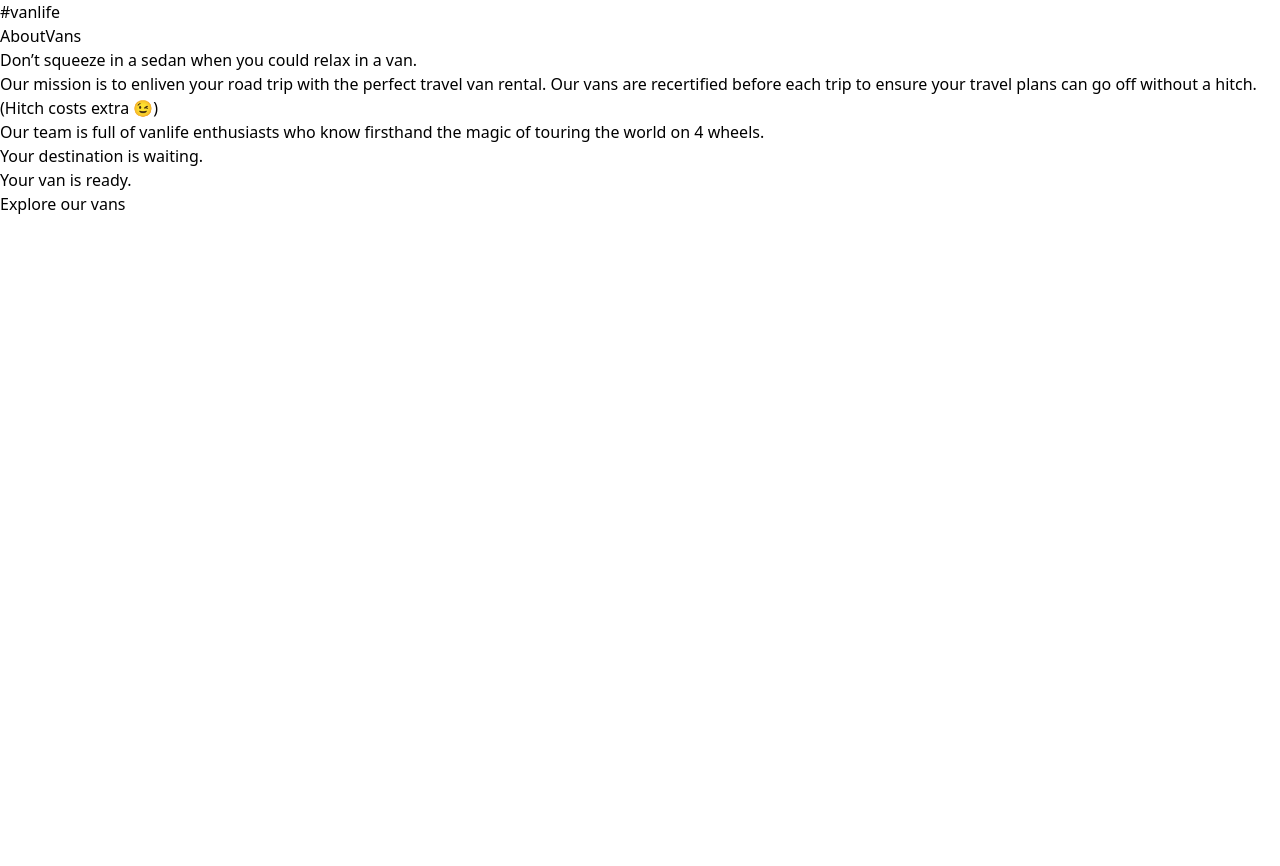
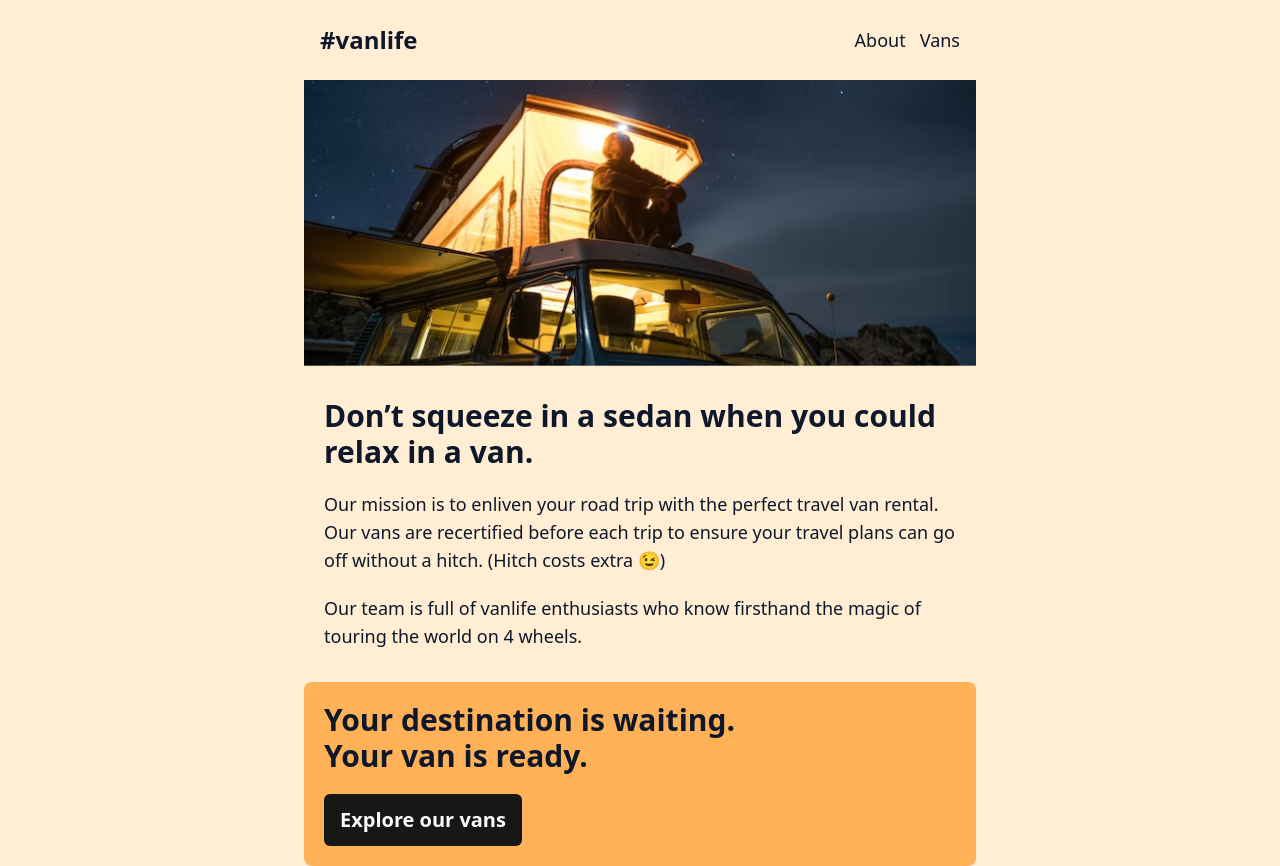
Before and after one commit to MattPahuta/van-life, a React (Vite) app: page /about in a window 1280 px wide. Before the commit the page ends 800 px from the top, so only its background shows below. Built offline with nearby package versions, Linux system fonts and the light colour scheme.

Commit message:
Add initial tailwind base styles, assets

```diff
--- a/index.html
+++ b/index.html
@@ -4,9 +4,9 @@
     <meta charset="UTF-8" />
     <link rel="icon" type="image/svg+xml" href="/vite.svg" />
     <meta name="viewport" content="width=device-width, initial-scale=1.0" />
-    <title>van-life</title>
+    <title>Van Life</title>
   </head>
-  <body>
+  <body class="grid font-sans text-lg scroll-smooth bg-orange-100 text-slate-900">
     <div id="root"></div>
     <script type="module" src="/src/main.jsx"></script>
   </body>
--- a/src/App.jsx
+++ b/src/App.jsx
@@ -7,11 +7,11 @@ function App() {
 
   return (
     <BrowserRouter>
-      <header>
-        <Link to="/">#vanlife</Link>
-        <nav>
-          <Link to="/about">About</Link>
-          <Link to="/vans">Vans</Link>
+      <header className="mx-auto max-w-2xl flex items-center justify-between py-6 px-4">
+        <Link className="font-bold text-2xl" to="/">#vanlife</Link>
+        <nav className="flex gap-3.5 font-medium text-lg">
+          <Link className="hover:underline" to="/about">About</Link>
+          <Link className="hover:underline" to="/vans">Vans</Link>
         </nav>
       </header>
       <Routes>
@@ -19,7 +19,7 @@ function App() {
         <Route path="/about" element={<About />} />
       </Routes>
     </BrowserRouter>
-  )
+  );
 }
 
 export default App
--- a/src/routes/About.jsx
+++ b/src/routes/About.jsx
@@ -1,10 +1,16 @@
 import { Link } from "react-router-dom";
+
+import aboutHero from "../assets/about-hero.png";
 
 function About() {
   return (
-    <main className="">
-      <div className="">
-        <h1>
+    <main className="mx-auto max-w-2xl">
+      <img
+        src={aboutHero}
+        alt="Man sitting on top of van roof, gazing up at the stars"
+      />
+      <div className="py-8 px-5 space-y-5">
+        <h1 className="text-3xl font-bold">
           Don’t squeeze in a sedan when you could relax in a van.
         </h1>
         <p>
@@ -18,13 +24,16 @@ function About() {
           the magic of touring the world on 4 wheels.
         </p>
       </div>
-      <div className="">
-        <h2>
+      {/* cta box */}
+      <div className="p-5 bg-orange-400/60 space-y-5 rounded-lg">
+        <h2 className="text-3xl font-semibold">
           Your destination is waiting.
           <br />
           Your van is ready.
         </h2>
-        <Link className="" to="/vans">
+        <Link
+          className="inline-flex items-center justify-center rounded-md text-xl font-semibold bg-neutral-900 text-zinc-50 py-3 px-4 hover:bg-neutral-700 transition"
+          to="/vans">
           Explore our vans
         </Link>
       </div>
--- a/src/routes/Home.jsx
+++ b/src/routes/Home.jsx
@@ -1,16 +1,18 @@
 import { Link } from "react-router-dom";
+
+import homeHero from '../assets/home-hero.png';
 
 function Home() {
   return (
-    <main className="">
-      <h1 className="text-4xl text-slate-800 font-bold">
+    <main className="mx-auto max-w-2xl text-white bg-cover bg-center" style={{ backgroundImage: `url(${homeHero})` }}>
+      <h1 className="mb-6 text-4xl font-bold">
         You got the travel plans, we got the travel vans.
       </h1>
-      <p>
+      <p className="mb-10">
         Add adventure to your life by joining the #vanlife movement.
         Rent the perfect van to make your perfect road trip.
       </p>
-      <Link to="/vans">Find your van</Link>
+      <Link className="flex items-center justify-center rounded-md text-xl font-semibold bg-orange-400 text-zinc-50 py-3 px-4 hover:bg-orange-300 transition" to="/vans">Find your van</Link>
     </main>
   );
 }
```
Also changed, not shown: src/assets/about-hero.png (added), src/assets/home-hero.png (added).
